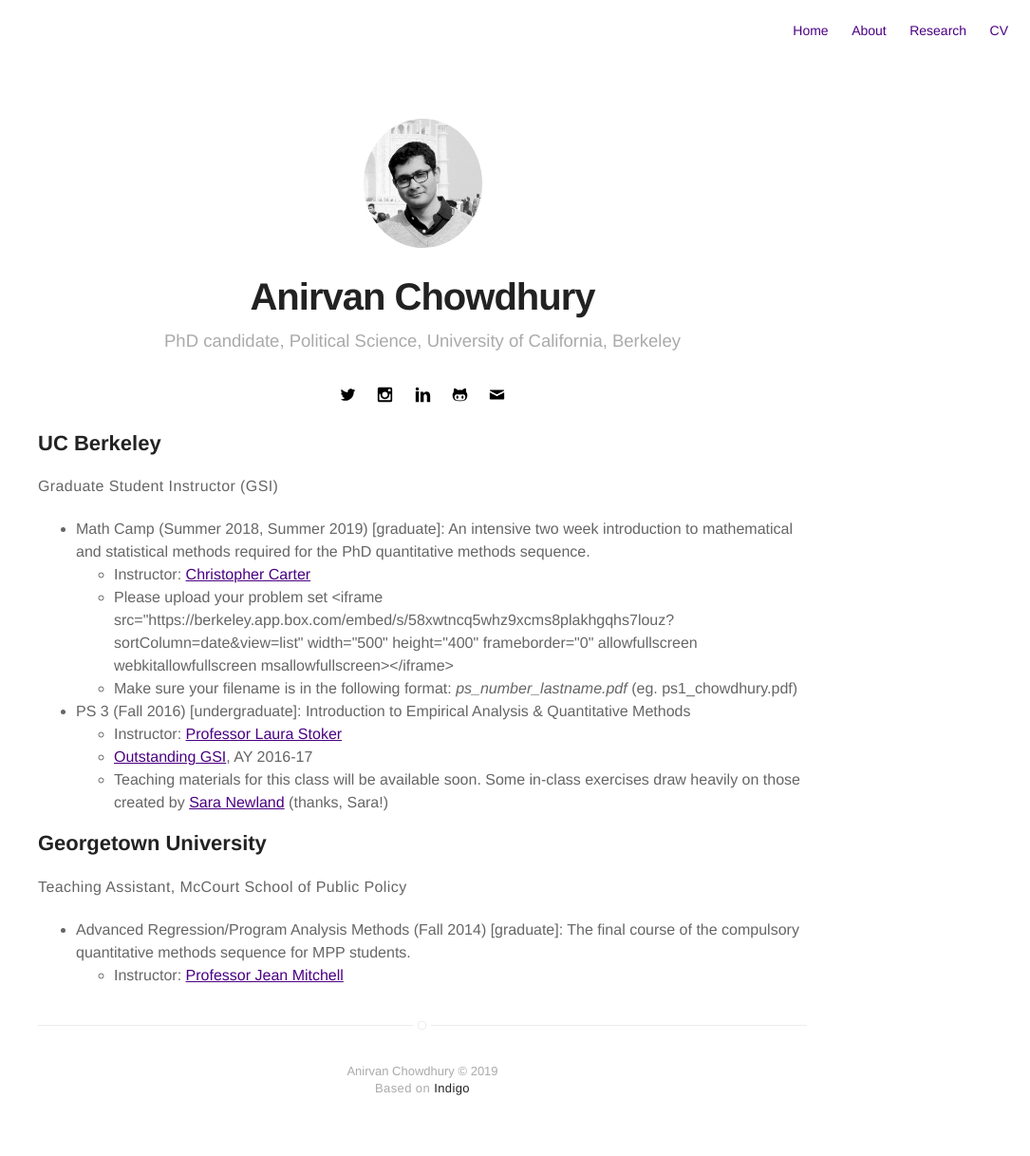
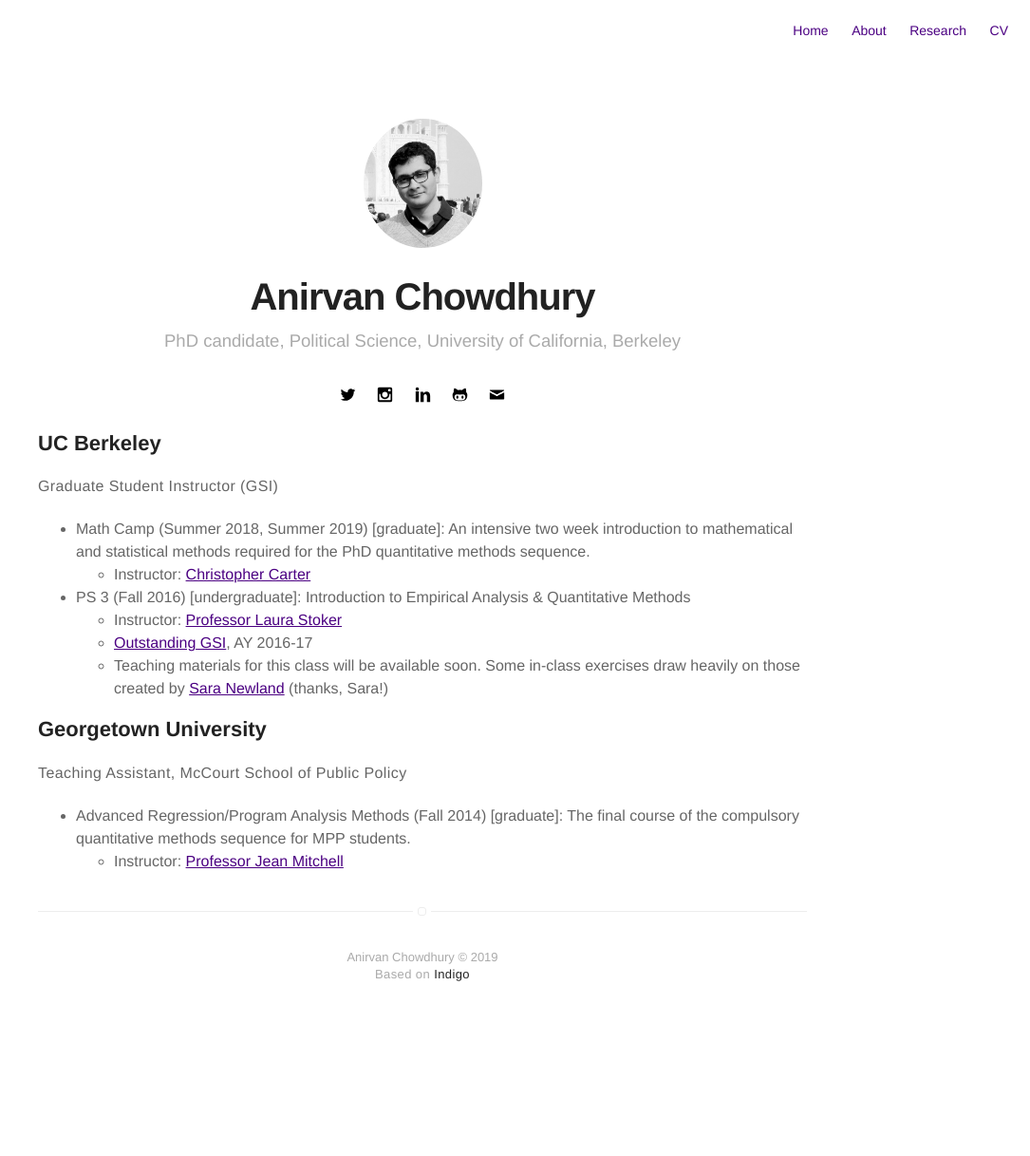
Before and after one commit to anirvanchowdhury/anirvanchowdhury.github.io, a Jekyll site: the page built from teaching.md, in a window 1280 px wide. Shown: the whole page at 95% size, without its empty margins (195-1280 px from the left). Built offline with Jekyll 4.4.1, drawn with Linux system fonts in a browser that asks for light colours; after the commit the page ends 1097 px from its top, so only the background shows below that.

Commit message:
Update teaching.md

```diff
--- a/teaching.md
+++ b/teaching.md
@@ -8,8 +8,6 @@ permalink: /teaching/index.html
 Graduate Student Instructor (GSI)
 * Math Camp (Summer 2018, Summer 2019) [graduate]: An intensive two week introduction to mathematical and statistical methods required for the PhD quantitative methods sequence.
 	- Instructor: [Christopher Carter](http://christopherleecarter.com/)
-	- Please upload your problem set <iframe src="https://berkeley.app.box.com/embed/s/58xwtncq5whz9xcms8plakhgqhs7louz?sortColumn=date&view=list" width="500" height="400" frameborder="0" allowfullscreen webkitallowfullscreen msallowfullscreen></iframe>
-	- Make sure your filename is in the following format: _ps_number_lastname.pdf_ (eg. ps1_chowdhury.pdf)
 * PS 3 (Fall 2016) [undergraduate]: Introduction to Empirical Analysis & Quantitative Methods
 	- Instructor: [Professor Laura Stoker](http://polisci.berkeley.edu/people/person/laura-stoker)
 	- [Outstanding GSI](http://gsi.berkeley.edu/programs-services/award-programs/ogsi/), AY 2016-17
```
